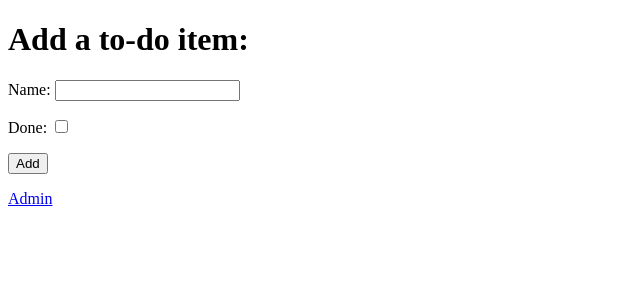
After one commit to billdavisjr/intro_to_django, a Django app: page /add/ in a window 1280 px wide. The commit adds this page. Shown: the top 300 px of the page, without its empty margins (0-640 px from the left). Run offline with Django 3.2, Linux system fonts and the light colour scheme.

Commit message:
Improved display of todolist, started creating 'add item' code

```diff
--- a/django_todo/urls.py
+++ b/django_todo/urls.py
@@ -15,9 +15,10 @@ Including another URLconf
 """
 from django.contrib import admin
 from django.urls import path
-from todo.views import get_todo_list
+from todo.views import get_todo_list, add_item
 
 urlpatterns = [
     path('admin/', admin.site.urls),
-    path("", get_todo_list, name='get_todo_list')
+    path("", get_todo_list, name='get_todo_list'),
+    path("add/", add_item, name='add')
 ]
--- /dev/null
+++ b/todo/templates/todo/add_item.html
@@ -0,0 +1,31 @@
+<!DOCTYPE html>
+<html lang="en">
+<head>
+    <meta charset="UTF-8">
+    <meta name="viewport" content="width=device-width, initial-scale=1.0">
+    <title>Document</title>
+</head>
+<body>
+    <h1>Add a to-do item:</h1>
+        <form method="POST" action="add">
+            <div>
+                <p>
+                    <label for="id_name">Name:</label>
+                    <input type="text" id="id_name" name="item_name" />
+                </p>
+            </div>
+            <div>
+                 <p>
+                    <label for="id_done">Done:</label>
+                    <input type="checkbox" id="id_done" name="done" />
+                </p>
+            </div>
+            <div>
+                <p>
+                    <button type="submit">Add</button>
+                </p>
+            </div>
+        </form>
+    <p><a href="admin/todo/item/">Admin</a></p>
+</body>
+</html>
--- a/todo/views.py
+++ b/todo/views.py
@@ -10,3 +10,7 @@ def get_todo_list(request):
         'items': items
     }
     return render(request, 'todo/todo_list.html',  context)
+
+
+def add_item(request):
+    return render(request, 'todo/add_item.html')
```
Also changed, not shown: todo/templates/todo/todo_list.html (+11 -3 lines), db.sqlite3.
